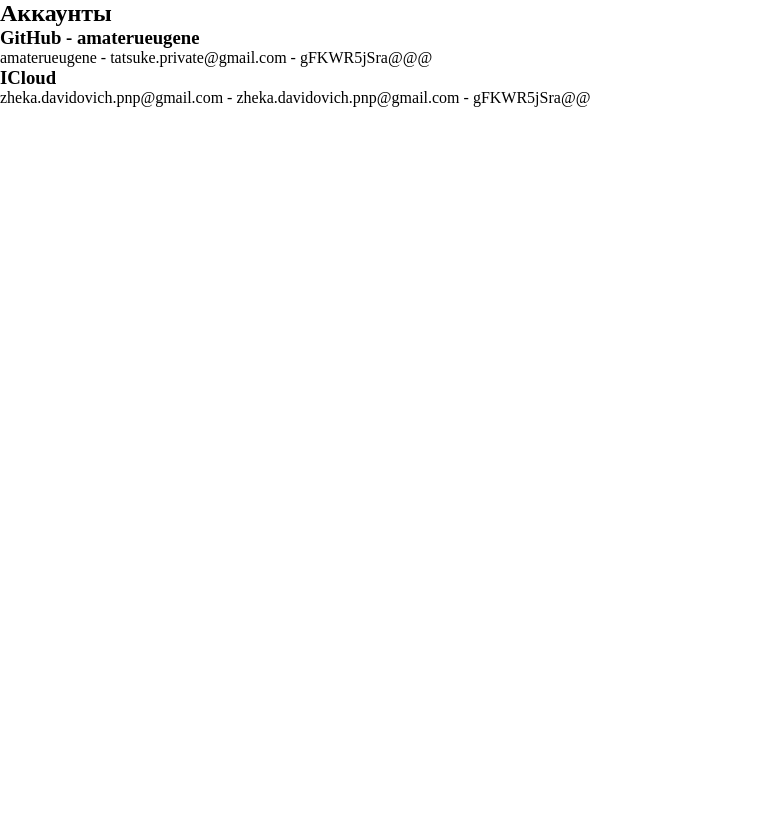
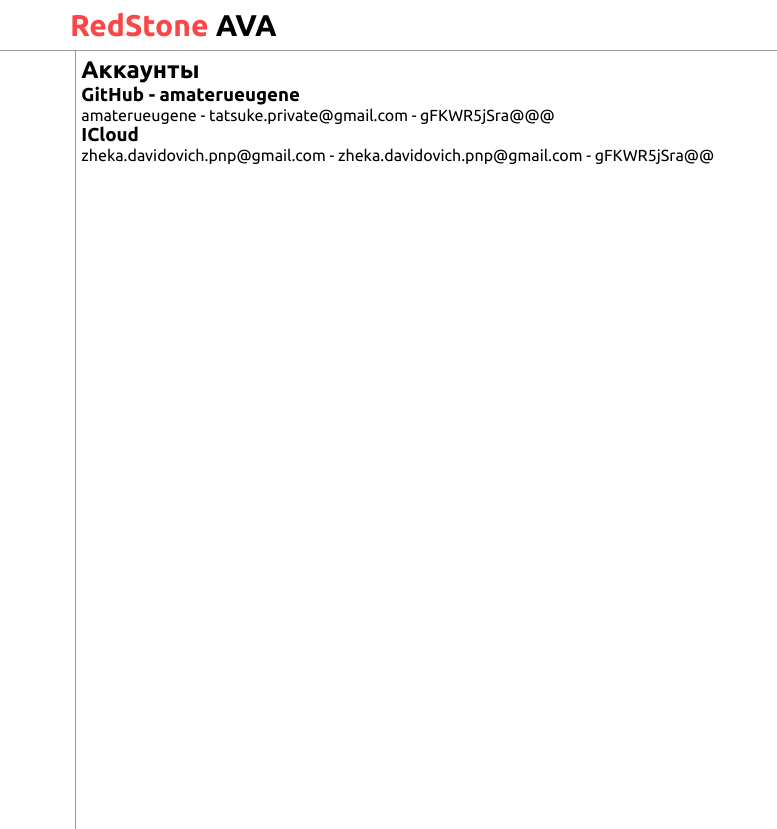
Before and after one commit to amaterueugene/AVA, a Django app: page /accounts/ in a window 1280 px wide. Shown: the whole page, without its empty margins (0-777 px from the left). Before the commit the page ends 107 px from the top, so only its background shows below. Run offline with Django 4.2, Linux system fonts and the light colour scheme; data comes from the database, SQL or seed files in the repository.

Commit message:
created side-menu

```diff
--- a/AVAWeb/accounts/urls.py
+++ b/AVAWeb/accounts/urls.py
@@ -3,5 +3,5 @@ from django.urls import path
 from .views import AllAccountsView
 
 urlpatterns = [
-    path('', AllAccountsView.as_view(), name="all_accounts"),
+    path('', AllAccountsView.as_view(), name="accounts_all"),
 ]
--- a/AVAWeb/static/base/css/base.css
+++ b/AVAWeb/static/base/css/base.css
@@ -1,4 +1,66 @@
 * {
   padding: 0;
   margin: 0;
+  font-family: "Ubuntu", sans-serif;
 }
+
+p {
+  font-size: 16px;
+}
+
+header {
+  height: 50px;
+  display: -webkit-box;
+  display: -ms-flexbox;
+  display: flex;
+  -webkit-box-align: center;
+      -ms-flex-align: center;
+          align-items: center;
+  border-bottom: 1px solid #9c9a9a;
+}
+header .logo {
+  margin-left: 70px;
+}
+header .logo p {
+  color: #fa4646;
+  font-size: 30px;
+  font-weight: 700;
+}
+header .logo p span {
+  color: black;
+}
+
+article {
+  display: -webkit-box;
+  display: -ms-flexbox;
+  display: flex;
+  -webkit-box-orient: horizontal;
+  -webkit-box-direction: normal;
+      -ms-flex-direction: row;
+          flex-direction: row;
+}
+article .side-menu {
+  width: 70px;
+  height: 96vh;
+  -webkit-box-orient: vertical;
+  -webkit-box-direction: normal;
+      -ms-flex-direction: column;
+          flex-direction: column;
+  border-right: 1px solid #9c9a9a;
+  -webkit-box-pack: center;
+      -ms-flex-pack: center;
+          justify-content: center;
+  padding: 5px;
+}
+article .side-menu .item {
+  display: -webkit-box;
+  display: -ms-flexbox;
+  display: flex;
+  -webkit-box-pack: center;
+      -ms-flex-pack: center;
+          justify-content: center;
+}
+article .container {
+  width: 100%;
+  padding: 5px;
+}
--- a/AVAWeb/static/base/scss/base.scss
+++ b/AVAWeb/static/base/scss/base.scss
@@ -1,4 +1,48 @@
 * {
     padding: 0;
     margin: 0;
+    font-family: 'Ubuntu', sans-serif;
 }
+
+p {
+    font-size: 16px;
+}
+
+header {
+    height: 50px;
+    display: flex;
+    align-items: center;
+    border-bottom: 1px solid #9c9a9a;
+    .logo {
+        margin-left: 70px;
+        p {
+            color: #fa4646;
+            font-size: 30px;
+            font-weight: 700;
+            span {
+                color: black;
+            }
+        }
+    }
+}
+
+article {
+    display: flex;
+    flex-direction: row;
+    .side-menu {
+        width: 70px;
+        height: 96vh;
+        flex-direction: column;
+        border-right: 1px solid #9c9a9a;
+        justify-content: center;
+        padding: 5px;
+        .item {
+            display: flex;
+            justify-content: center;
+        }
+    }
+    .container {
+        width: 100%;
+        padding: 5px;
+    }
+}
--- a/AVAWeb/templates/base/base.html
+++ b/AVAWeb/templates/base/base.html
@@ -6,9 +6,42 @@
     <meta name="viewport" content="width=device-width, initial-scale=1.0">
     <title>{%block title%}{%endblock%}</title>
     <link rel="stylesheet" href="{%static 'base/css/base.css'%}">
+    <link rel="stylesheet" href="https://fonts.googleapis.com/css2?family=Material+Symbols+Outlined:opsz,wght,FILL,GRAD@24,400,0,0" />
+    <link rel="preconnect" href="https://fonts.googleapis.com">
+    <link rel="preconnect" href="https://fonts.gstatic.com" crossorigin>
+    <link href="https://fonts.googleapis.com/css2?family=Ubuntu:wght@300;400;500;700&display=swap" rel="stylesheet">
 </head>
 <body>
-    {%block content%}
-    {%endblock%}
+    <header>
+        <div class="logo">
+            <p>RedStone <span>AVA</span></p>
+        </div>
+    </header>
+    <article>
+        <div class="side-menu">
+            <div class="item">
+
+            </div>
+        </div>
+        <div class="container">
+            {%block content%}
+            {%endblock%}
+        </div>
+    </article>
+
+    <!-- сделать меню через for контекста. использовать словарь с парой имя/url -->
+    <!-- <menu class="apps-menu-box">
+        <h1 class="apps-menu-box-title">Приложения</h1>
+        <div class="apps-list">
+            {%for app in apps_list%}
+            <a href="#">
+                <div class="app-box">
+                    <img src="#" alt="#">
+                    <p class="app-name">#</p>
+                </div>
+            </a>
+            {%endfor%}
+        </div>
+    </menu> -->
 </body>
 </html>
```
